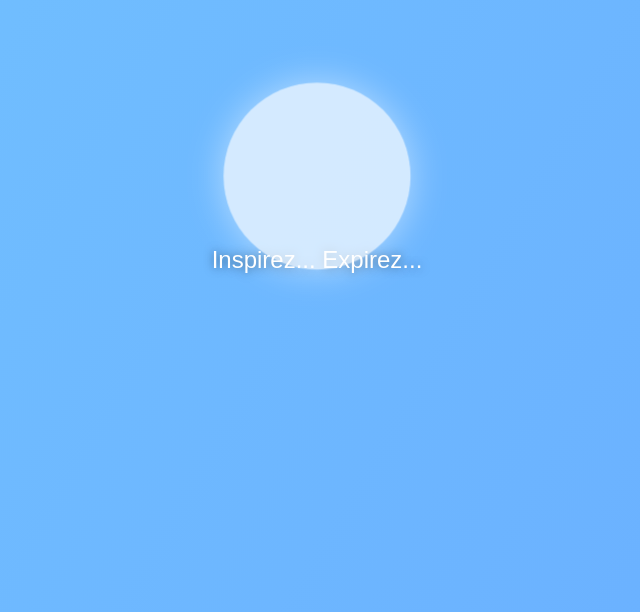
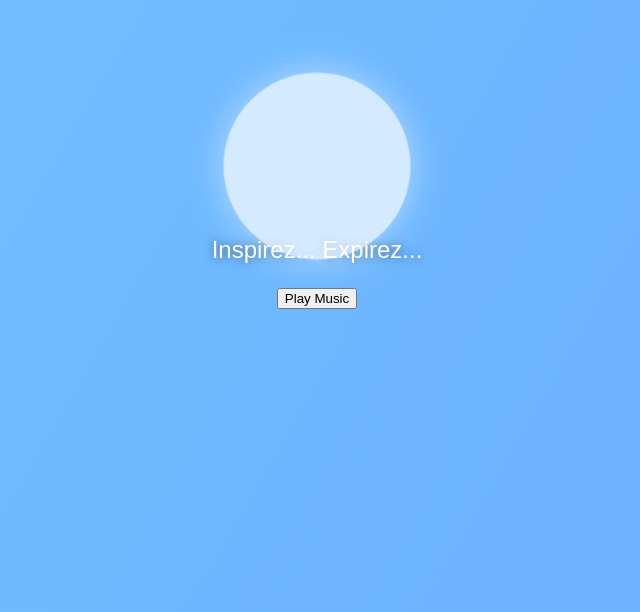
Before and after one commit to elfespredator/chat-app, a plain HTML site: page index.html in a window 1280 px wide. Shown: the part 188-800 px from the top of the page, without its empty margins (323-963 px from the left). Drawn offline with Linux system fonts and the light colour scheme.

Commit message:
Update index.html

```diff
--- a/index.html
+++ b/index.html
@@ -11,6 +11,8 @@
     <div class="container">
         <div class="bubble"></div>
         <p class="instruction">Inspirez... Expirez...</p>
+        <button onclick="document.querySelector('audio').play()">Play Music</button>
+
     </div>
     <audio autoplay loop>
         <source src="audio/chill.mp3" type="audio/mpeg">
```
